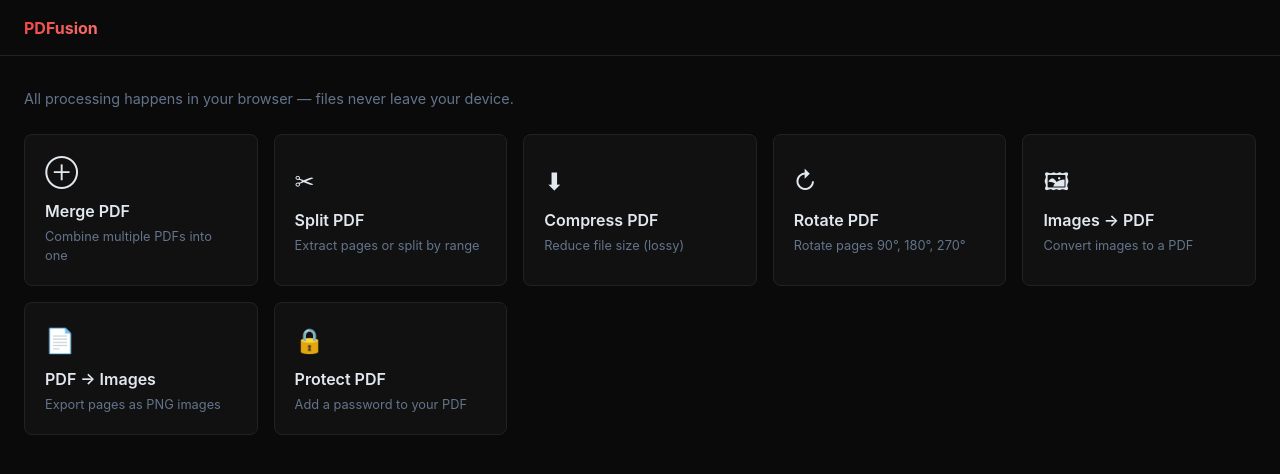
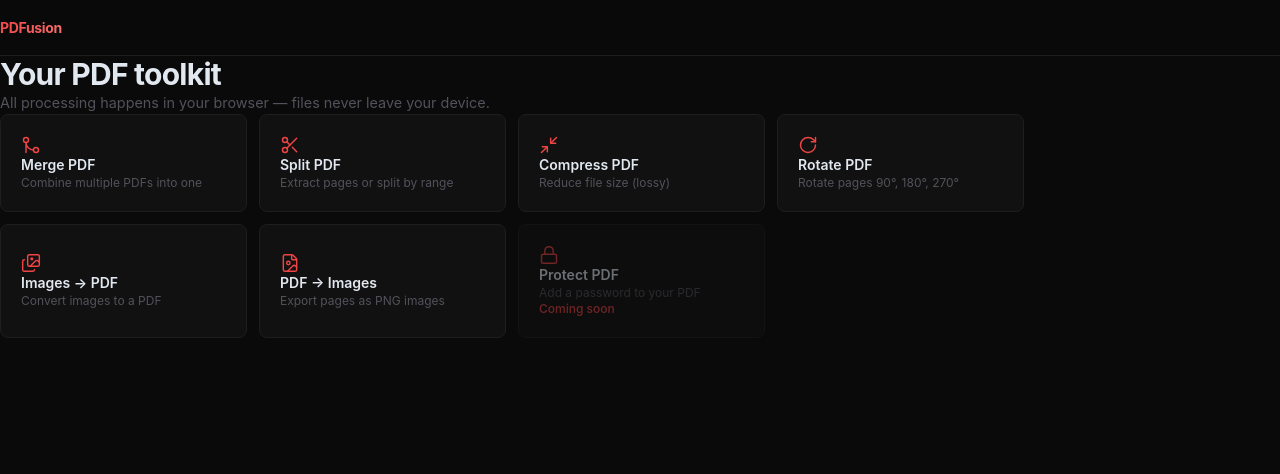
Before and after one commit to Xoudusz/pdfusion, a React (Vite) app: page / in a window 1280 px wide. Shown: the top 474 px of the page. Built offline with nearby package versions, Linux system fonts and the light colour scheme.

Commit message:
feat: modern minimal UI redesign with Lucide icons and Tailwind

```diff
--- a/src/components/DownloadButton.tsx
+++ b/src/components/DownloadButton.tsx
@@ -1,3 +1,5 @@
+import { Download, Loader2 } from "lucide-react";
+
 interface Props {
   onClick: () => void;
   loading?: boolean;
@@ -6,31 +8,34 @@ interface Props {
 }
 
 export default function DownloadButton({ onClick, loading, label, disabled }: Props) {
+  const inactive = disabled || loading;
   return (
     <button
       onClick={onClick}
-      disabled={disabled || loading}
+      disabled={inactive}
+      className="inline-flex items-center gap-2 rounded-md font-semibold text-sm transition-colors duration-150"
       style={{
-        background: disabled || loading ? "#333" : "var(--accent)",
-        color: "#fff",
+        background: inactive ? "#1e1e1e" : "var(--accent)",
+        color: inactive ? "var(--text-muted)" : "#fff",
         border: "none",
-        borderRadius: "var(--radius)",
-        padding: "0.7rem 1.5rem",
-        fontWeight: 600,
-        fontSize: "0.9rem",
-        cursor: disabled || loading ? "not-allowed" : "pointer",
-        transition: "background 0.15s",
+        padding: "0.65rem 1.4rem",
+        cursor: inactive ? "not-allowed" : "pointer",
         minWidth: 140,
       }}
       onMouseEnter={(e) => {
-        if (!disabled && !loading)
+        if (!inactive)
           (e.currentTarget as HTMLButtonElement).style.background = "var(--accent-hover)";
       }}
       onMouseLeave={(e) => {
-        if (!disabled && !loading)
+        if (!inactive)
           (e.currentTarget as HTMLButtonElement).style.background = "var(--accent)";
       }}
     >
+      {loading ? (
+        <Loader2 size={15} className="animate-spin" />
+      ) : (
+        <Download size={15} />
+      )}
       {loading ? "Processing…" : (label ?? "Download")}
     </button>
   );
--- a/src/components/FileDropzone.tsx
+++ b/src/components/FileDropzone.tsx
@@ -1,4 +1,5 @@
 import { useState } from "react";
+import { CloudUpload } from "lucide-react";
 import { openFiles, isTauri } from "../lib/tauri";
 
 interface Props {
@@ -31,24 +32,25 @@ export default function FileDropzone({ accept, multiple, label, onFiles }: Props
       onDragOver={(e) => { e.preventDefault(); setDragging(true); }}
       onDragLeave={() => setDragging(false)}
       onDrop={isTauri ? undefined : handleDrop}
+      className="rounded-lg transition-all duration-150 text-center select-none cursor-pointer"
       style={{
-        border: `2px dashed ${dragging ? "var(--accent)" : "var(--border)"}`,
-        borderRadius: "var(--radius)",
+        border: `1.5px dashed ${dragging ? "var(--accent)" : "var(--border)"}`,
         padding: "3rem 2rem",
-        textAlign: "center",
-        cursor: "pointer",
-        background: dragging ? "#1a0a0a" : "var(--bg-card)",
-        transition: "border-color 0.15s, background 0.15s",
-        userSelect: "none",
+        background: dragging ? "#150a0a" : "var(--bg-card)",
       }}
     >
-      <div style={{ fontSize: "2rem", marginBottom: "0.75rem" }}>📂</div>
-      <div style={{ fontWeight: 600, marginBottom: "0.25rem" }}>
+      <div
+        className="flex justify-center mb-3 transition-colors duration-150"
+        style={{ color: dragging ? "var(--accent)" : "var(--text-muted)" }}
+      >
+        <CloudUpload size={28} strokeWidth={1.5} />
+      </div>
+      <div className="font-semibold text-sm mb-1" style={{ color: "var(--text)" }}>
         {label ?? (multiple ? "Select files" : "Select file")}
       </div>
-      <div style={{ fontSize: "0.8rem", color: "var(--text-muted)" }}>
+      <div className="text-xs" style={{ color: "var(--text-muted)" }}>
         {isTauri ? "Click to browse" : "Click or drag & drop"}
-        {accept && ` · ${accept}`}
+        {accept && <span className="ml-1 opacity-60">{accept}</span>}
       </div>
     </div>
   );
--- a/src/components/Layout.tsx
+++ b/src/components/Layout.tsx
@@ -1,3 +1,5 @@
+import { ChevronLeft } from "lucide-react";
+
 interface LayoutProps {
   children: React.ReactNode;
   onBack?: () => void;
@@ -6,39 +8,42 @@ interface LayoutProps {
 
 export default function Layout({ children, onBack, title }: LayoutProps) {
   return (
-    <div style={{ minHeight: "100vh", display: "flex", flexDirection: "column" }}>
+    <div className="min-h-screen flex flex-col">
       <header
+        className="sticky top-0 z-10 border-b backdrop-blur-sm"
         style={{
-          borderBottom: "1px solid var(--border)",
-          padding: "0 1.5rem",
+          borderColor: "var(--border)",
+          backgroundColor: "rgba(10,10,10,0.85)",
           height: 56,
-          display: "flex",
-          alignItems: "center",
-          gap: "1rem",
         }}
+      >
+        <div
+          className="flex items-center gap-2 h-full px-6 max-w-5xl mx-auto"
         >
           {onBack && (
             <button
               onClick={onBack}
+              className="flex items-center justify-center rounded-md transition-colors"
               style={{
+                color: "var(--text-muted)",
+                padding: "0.25rem",
                 background: "none",
                 border: "none",
-              color: "var(--text-muted)",
                 cursor: "pointer",
-              fontSize: "1.1rem",
-              padding: "0.25rem 0.5rem",
-              borderRadius: 4,
-              display: "flex",
-              alignItems: "center",
+              }}
+              onMouseEnter={(e) => {
+                (e.currentTarget as HTMLButtonElement).style.color = "var(--text)";
+              }}
+              onMouseLeave={(e) => {
+                (e.currentTarget as HTMLButtonElement).style.color = "var(--text-muted)";
               }}
             >
-            ←
+              <ChevronLeft size={20} />
             </button>
           )}
           <span
+            className="font-bold text-sm tracking-tight"
             style={{
-            fontWeight: 700,
-            fontSize: "1rem",
               background: "linear-gradient(135deg, #ef4444, #f87171)",
               WebkitBackgroundClip: "text",
               WebkitTextFillColor: "transparent",
@@ -47,8 +52,11 @@ export default function Layout({ children, onBack, title }: LayoutProps) {
           >
             {title ?? "PDFusion"}
           </span>
+        </div>
       </header>
-      <main style={{ flex: 1, padding: "2rem 1.5rem" }}>{children}</main>
+      <main className="flex-1 px-6 py-10 max-w-5xl mx-auto w-full">
+        {children}
+      </main>
     </div>
   );
 }
--- a/src/components/ToolGrid.tsx
+++ b/src/components/ToolGrid.tsx
@@ -1,3 +1,14 @@
+import {
+  GitMerge,
+  Scissors,
+  Minimize2,
+  RotateCw,
+  Images,
+  FileImage,
+  Lock,
+  type LucideIcon,
+} from "lucide-react";
+
 export type ToolId =
   | "merge"
   | "split"
@@ -11,17 +22,18 @@ interface Tool {
   id: ToolId;
   label: string;
   description: string;
-  icon: string;
+  icon: LucideIcon;
+  disabled?: boolean;
 }
 
 const TOOLS: Tool[] = [
-  { id: "merge", label: "Merge PDF", description: "Combine multiple PDFs into one", icon: "⊕" },
-  { id: "split", label: "Split PDF", description: "Extract pages or split by range", icon: "✂" },
-  { id: "compress", label: "Compress PDF", description: "Reduce file size (lossy)", icon: "⬇" },
-  { id: "rotate", label: "Rotate PDF", description: "Rotate pages 90°, 180°, 270°", icon: "↻" },
-  { id: "images-to-pdf", label: "Images → PDF", description: "Convert images to a PDF", icon: "🖼" },
-  { id: "pdf-to-images", label: "PDF → Images", description: "Export pages as PNG images", icon: "📄" },
-  { id: "password", label: "Protect PDF", description: "Add a password to your PDF", icon: "🔒" },
+  { id: "merge",         label: "Merge PDF",       description: "Combine multiple PDFs into one",     icon: GitMerge  },
+  { id: "split",         label: "Split PDF",        description: "Extract pages or split by range",    icon: Scissors  },
+  { id: "compress",      label: "Compress PDF",     description: "Reduce file size (lossy)",           icon: Minimize2 },
+  { id: "rotate",        label: "Rotate PDF",       description: "Rotate pages 90°, 180°, 270°",      icon: RotateCw  },
+  { id: "images-to-pdf", label: "Images → PDF",     description: "Convert images to a PDF",            icon: Images    },
+  { id: "pdf-to-images", label: "PDF → Images",     description: "Export pages as PNG images",         icon: FileImage },
+  { id: "password",      label: "Protect PDF",      description: "Add a password to your PDF",         icon: Lock, disabled: true },
 ];
 
 interface Props {
@@ -31,44 +43,73 @@ interface Props {
 export default function ToolGrid({ onSelect }: Props) {
   return (
     <div>
-      <p style={{ color: "var(--text-muted)", marginBottom: "1.5rem", fontSize: "0.9rem" }}>
+      <div className="mb-10">
+        <h1
+          className="text-3xl font-bold mb-2 tracking-tight"
+          style={{ color: "var(--text)" }}
+        >
+          Your PDF toolkit
+        </h1>
+        <p style={{ color: "var(--text-muted)", fontSize: "0.9rem" }}>
           All processing happens in your browser — files never leave your device.
         </p>
+      </div>
+
       <div
-        style={{
-          display: "grid",
-          gridTemplateColumns: "repeat(auto-fill, minmax(220px, 1fr))",
-          gap: "1rem",
-        }}
+        className="grid gap-3"
+        style={{ gridTemplateColumns: "repeat(auto-fill, minmax(220px, 1fr))" }}
       >
-        {TOOLS.map((tool) => (
+        {TOOLS.map((tool) => {
+          const Icon = tool.icon;
+          return (
             <button
               key={tool.id}
-            onClick={() => onSelect(tool.id)}
+              onClick={() => !tool.disabled && onSelect(tool.id)}
+              disabled={tool.disabled}
+              className="group text-left rounded-lg transition-all duration-150 relative overflow-hidden"
               style={{
                 background: "var(--bg-card)",
                 border: "1px solid var(--border)",
-              borderRadius: "var(--radius)",
                 padding: "1.25rem",
-              textAlign: "left",
-              cursor: "pointer",
+                cursor: tool.disabled ? "not-allowed" : "pointer",
                 color: "var(--text)",
-              transition: "border-color 0.15s, background 0.15s",
+                opacity: tool.disabled ? 0.45 : 1,
               }}
               onMouseEnter={(e) => {
-              (e.currentTarget as HTMLButtonElement).style.borderColor = "var(--accent)";
-              (e.currentTarget as HTMLButtonElement).style.background = "#1a0a0a";
+                if (tool.disabled) return;
+                const el = e.currentTarget as HTMLButtonElement;
+                el.style.borderColor = "var(--accent)";
+                el.style.background = "#150a0a";
               }}
               onMouseLeave={(e) => {
-              (e.currentTarget as HTMLButtonElement).style.borderColor = "var(--border)";
-              (e.currentTarget as HTMLButtonElement).style.background = "var(--bg-card)";
+                if (tool.disabled) return;
+                const el = e.currentTarget as HTMLButtonElement;
+                el.style.borderColor = "var(--border)";
+                el.style.background = "var(--bg-card)";
               }}
             >
-            <div style={{ fontSize: "1.5rem", marginBottom: "0.5rem" }}>{tool.icon}</div>
-            <div style={{ fontWeight: 600, marginBottom: "0.25rem" }}>{tool.label}</div>
-            <div style={{ fontSize: "0.8rem", color: "var(--text-muted)" }}>{tool.description}</div>
+              <div
+                className="absolute left-0 top-0 bottom-0 w-0.5 transition-all duration-150 group-hover:opacity-100 opacity-0"
+                style={{ background: "var(--accent)" }}
+              />
+              <div className="mb-3" style={{ color: "var(--accent)" }}>
+                <Icon size={20} strokeWidth={1.75} />
+              </div>
+              <div className="font-semibold text-sm mb-1">{tool.label}</div>
+              <div className="text-xs" style={{ color: "var(--text-muted)" }}>
+                {tool.description}
+              </div>
+              {tool.disabled && (
+                <div
+                  className="text-xs mt-2 font-medium"
+                  style={{ color: "var(--accent)" }}
+                >
+                  Coming soon
+                </div>
+              )}
             </button>
-        ))}
+          );
+        })}
       </div>
     </div>
   );
--- a/src/index.css
+++ b/src/index.css
@@ -3,14 +3,11 @@
 :root {
   --bg: #0a0a0a;
   --bg-card: #111111;
-  --bg-input: #0f0f0f;
-  --border: #222222;
-  --border-hover: #333333;
+  --border: #1e1e1e;
   --text: #e2e8f0;
-  --text-muted: #64748b;
+  --text-muted: #52525b;
   --accent: #ef4444;
   --accent-hover: #dc2626;
-  --radius: 8px;
   --font: -apple-system, BlinkMacSystemFont, "Segoe UI", Roboto, sans-serif;
 }
 
```
Also changed, not shown: package.json (+8 -7 lines), 1 other file (tests, documents, lock files or other folders). Lines whose indentation alone changed are shown as unchanged.
